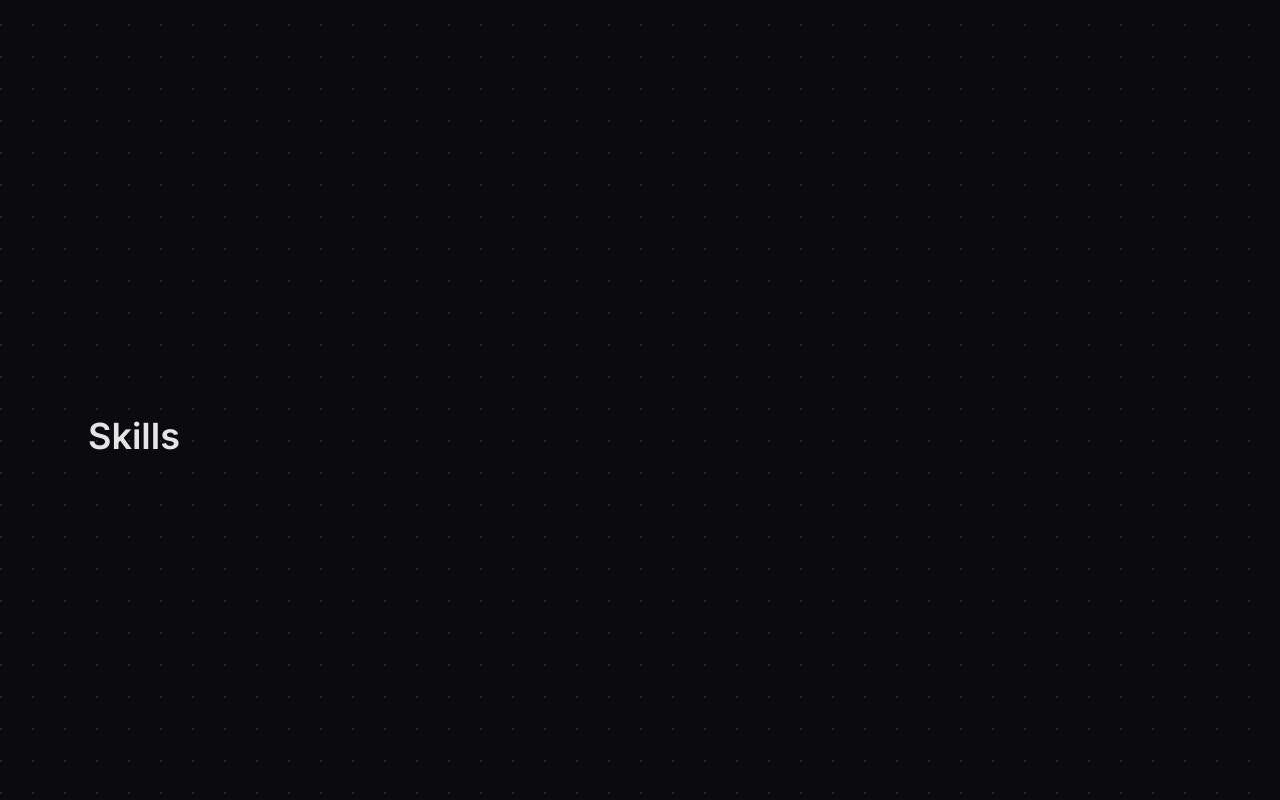
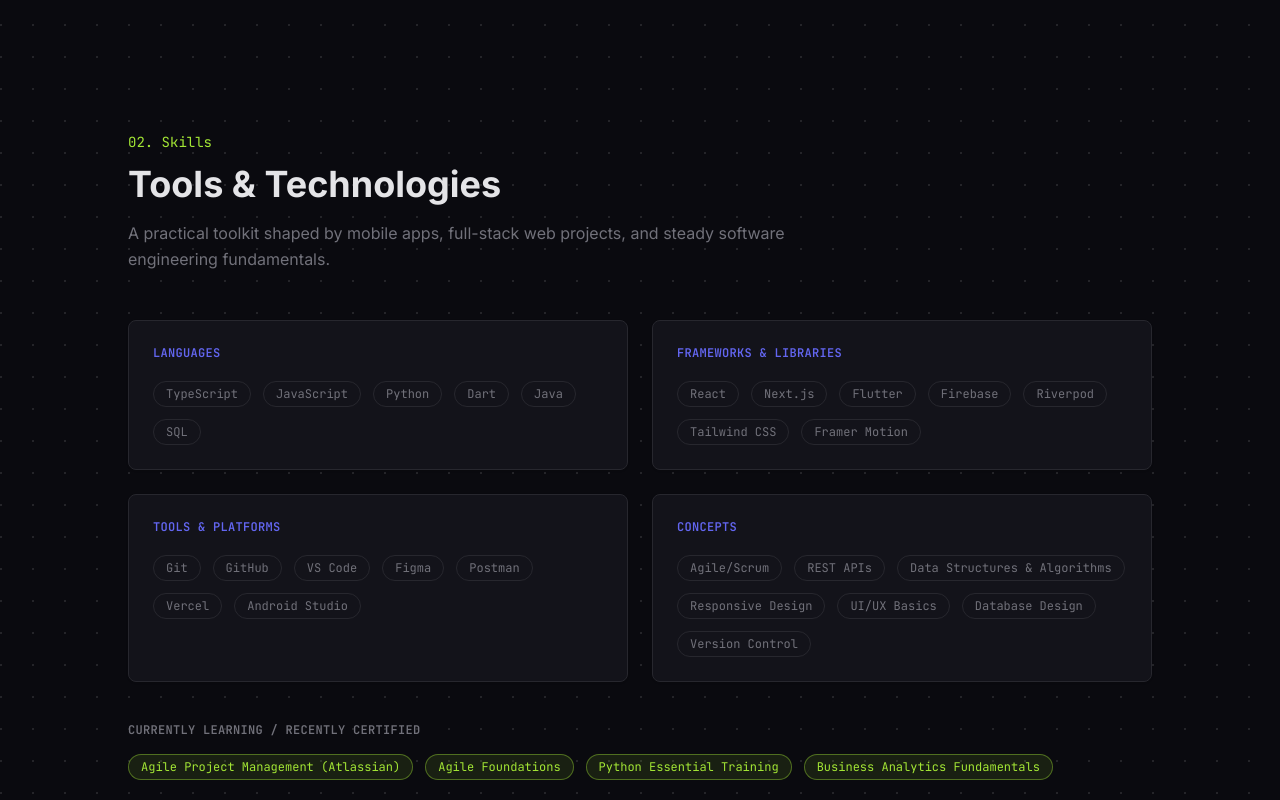
Before and after one commit to ghsenu/Portfolio, a Next.js app: page / in a window 1280 px wide. Shown: the part 1480-2280 px from the top of the page. Built offline with nearby package versions, Linux system fonts and the light colour scheme.

Commit message:
feat: add animated skills section

```diff
--- a/components/sections/Skills.tsx
+++ b/components/sections/Skills.tsx
@@ -1,7 +1,116 @@
+"use client";
+
+import { motion, type Variants } from "framer-motion";
+import { skills } from "@/data/skills";
+import { Badge } from "@/components/ui/Badge";
+import { Card } from "@/components/ui/Card";
+import { SectionHeading } from "@/components/ui/SectionHeading";
+import { cn } from "@/lib/utils";
+
+const categoryOrder = [
+  "Languages",
+  "Frameworks & Libraries",
+  "Tools & Platforms",
+  "Concepts",
+];
+
+const learningBadges = [
+  "Agile Project Management (Atlassian)",
+  "Agile Foundations",
+  "Python Essential Training",
+  "Business Analytics Fundamentals",
+];
+
+const containerVariants: Variants = {
+  hidden: {},
+  visible: {
+    transition: {
+      staggerChildren: 0.1,
+    },
+  },
+};
+
+const cardVariants: Variants = {
+  hidden: { opacity: 0, y: 24 },
+  visible: {
+    opacity: 1,
+    y: 0,
+    transition: {
+      duration: 0.5,
+      ease: "easeOut",
+    },
+  },
+};
+
+const groupedSkills = categoryOrder.map((category) => ({
+  category,
+  skills: skills.filter((skill) => skill.category === category),
+}));
+
 export function Skills() {
   return (
-    <section id="skills" className="flex min-h-screen items-center py-24">
-      <h2 className="text-4xl font-semibold text-foreground">Skills</h2>
+    <section id="skills" className="py-24">
+      <div className="mx-auto max-w-5xl">
+        <SectionHeading
+          eyebrow="02. Skills"
+          title="Tools & Technologies"
+          description="A practical toolkit shaped by mobile apps, full-stack web projects, and steady software engineering fundamentals."
+        />
+
+        <motion.div
+          className="grid gap-6 md:grid-cols-2"
+          variants={containerVariants}
+          initial="hidden"
+          whileInView="visible"
+          viewport={{ once: true, amount: 0.2 }}
+        >
+          {groupedSkills.map(({ category, skills }) => (
+            <motion.div key={category} variants={cardVariants}>
+              <Card className="h-full transition-colors hover:border-primary/70">
+                <h3 className="font-mono text-xs font-semibold uppercase tracking-wide text-primary">
+                  {category}
+                </h3>
+
+                <div className="mt-5 flex flex-wrap gap-3">
+                  {skills.map((skill) => (
+                    <Badge
+                      key={skill.id}
+                      className="transition duration-200 hover:scale-105 hover:border-primary hover:text-foreground"
+                    >
+                      {skill.name}
+                    </Badge>
+                  ))}
+                </div>
+              </Card>
+            </motion.div>
+          ))}
+        </motion.div>
+
+        <motion.div
+          className="mt-10"
+          initial={{ opacity: 0, y: 18 }}
+          whileInView={{ opacity: 1, y: 0 }}
+          transition={{ duration: 0.5, ease: "easeOut", delay: 0.15 }}
+          viewport={{ once: true, amount: 0.4 }}
+        >
+          <p className="mb-4 font-mono text-xs font-semibold uppercase tracking-wide text-muted">
+            Currently Learning / Recently Certified
+          </p>
+          <div className="flex flex-wrap gap-3">
+            {learningBadges.map((label) => (
+              <Badge
+                key={label}
+                className={cn(
+                  "border-accent/40 bg-accent/10 text-accent",
+                  "transition duration-200 hover:scale-105 hover:border-accent hover:bg-accent/15",
+                )}
+              >
+                {label}
+              </Badge>
+            ))}
+          </div>
+        </motion.div>
+      </div>
     </section>
   );
 }
--- /dev/null
+++ b/data/skills.ts
@@ -0,0 +1,38 @@
+import type { Skill } from "@/types";
+
+export const skills: Skill[] = [
+  { id: "typescript", name: "TypeScript", category: "Languages" },
+  { id: "javascript", name: "JavaScript", category: "Languages" },
+  { id: "python", name: "Python", category: "Languages" },
+  { id: "dart", name: "Dart", category: "Languages" },
+  { id: "java", name: "Java", category: "Languages" },
+  { id: "sql", name: "SQL", category: "Languages" },
+
+  { id: "react", name: "React", category: "Frameworks & Libraries" },
+  { id: "nextjs", name: "Next.js", category: "Frameworks & Libraries" },
+  { id: "flutter", name: "Flutter", category: "Frameworks & Libraries" },
+  { id: "firebase", name: "Firebase", category: "Frameworks & Libraries" },
+  { id: "riverpod", name: "Riverpod", category: "Frameworks & Libraries" },
+  { id: "tailwind", name: "Tailwind CSS", category: "Frameworks & Libraries" },
+  { id: "framer-motion", name: "Framer Motion", category: "Frameworks & Libraries" },
+
+  { id: "git", name: "Git", category: "Tools & Platforms" },
+  { id: "github", name: "GitHub", category: "Tools & Platforms" },
+  { id: "vscode", name: "VS Code", category: "Tools & Platforms" },
+  { id: "figma", name: "Figma", category: "Tools & Platforms" },
+  { id: "postman", name: "Postman", category: "Tools & Platforms" },
+  { id: "vercel", name: "Vercel", category: "Tools & Platforms" },
+  { id: "android-studio", name: "Android Studio", category: "Tools & Platforms" },
+
+  { id: "agile-scrum", name: "Agile/Scrum", category: "Concepts" },
+  { id: "rest-apis", name: "REST APIs", category: "Concepts" },
+  {
+    id: "data-structures-algorithms",
+    name: "Data Structures & Algorithms",
+    category: "Concepts",
+  },
+  { id: "responsive-design", name: "Responsive Design", category: "Concepts" },
+  { id: "ui-ux-basics", name: "UI/UX Basics", category: "Concepts" },
+  { id: "database-design", name: "Database Design", category: "Concepts" },
+  { id: "version-control", name: "Version Control", category: "Concepts" },
+];
--- /dev/null
+++ b/types/index.ts
@@ -0,0 +1,6 @@
+export interface Skill {
+  id: string;
+  name: string;
+  category: string;
+  icon?: string;
+}
```
